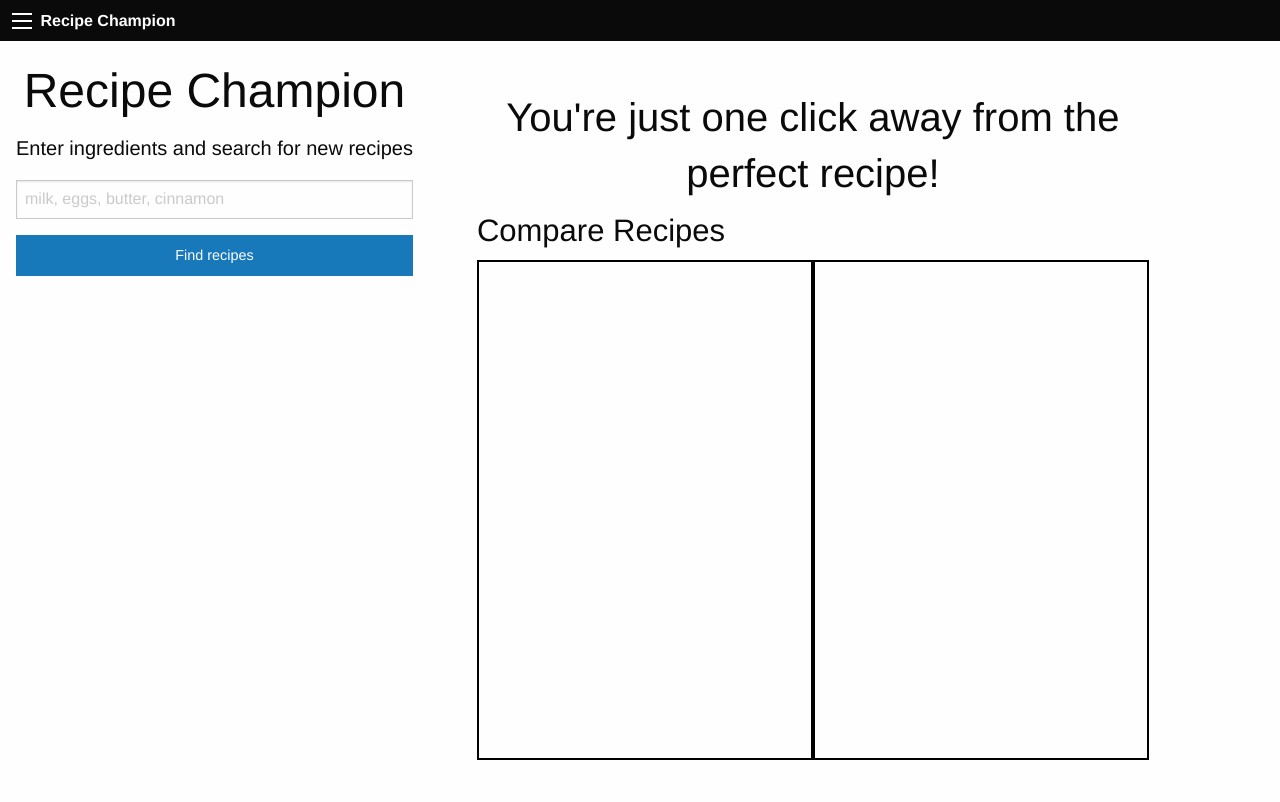
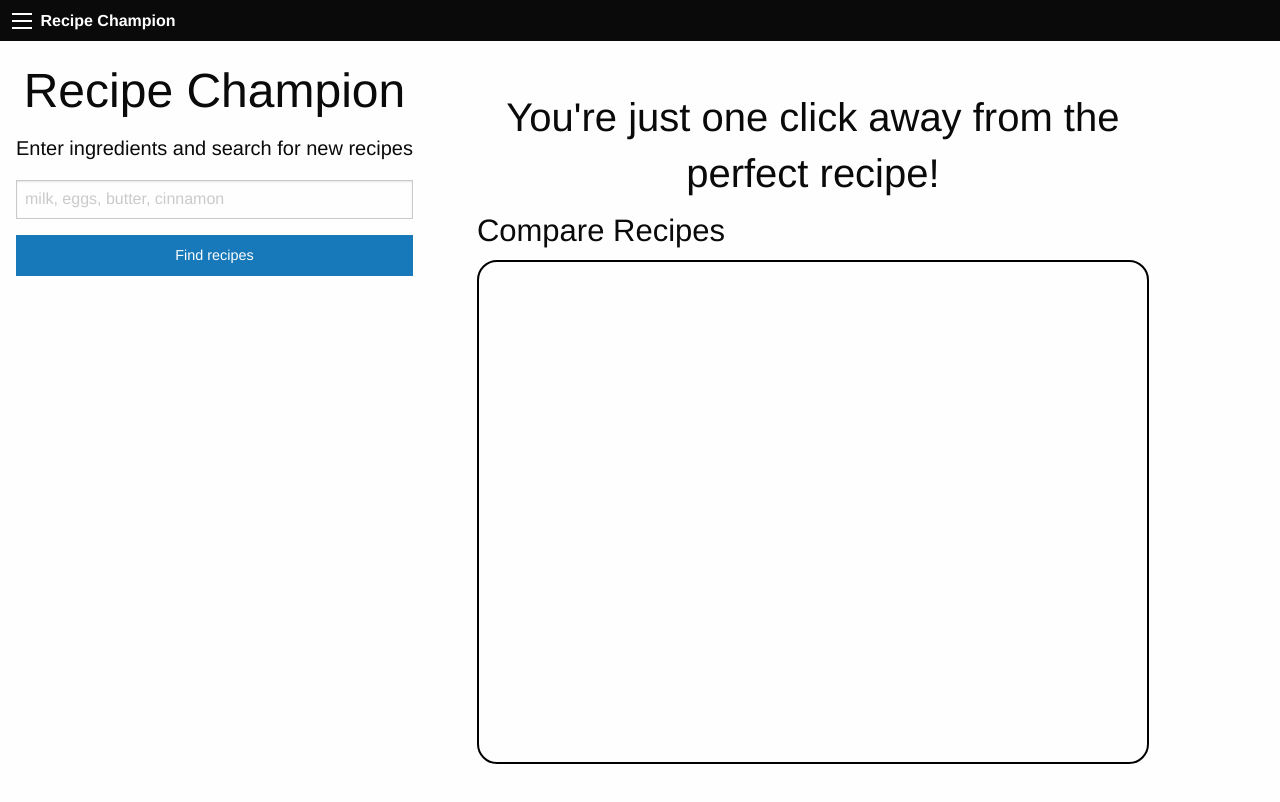
Before and after one commit to mrogers23458/recipe-champion, a plain HTML site: page assets/main.html in a window 1280 px wide. Drawn offline with nearby package versions, Linux system fonts and the light colour scheme; no server answers.

Commit message:
Changed recipe border, moved google search to head

```diff
--- a/assets/css/style.css
+++ b/assets/css/style.css
@@ -98,8 +98,8 @@ li {
   .light .tagcloud--item:hover {
     background-color: rgba(255,255,255,.1);
     border: 1px solid #fff;
-  }
-/* word cloud CSS ends here */
+  }  /* word cloud CSS ends here */
+
 /* Tucker - Don't need to keep any styling the same, the flex box and width stuff is
 important. Some recipes have odd entries so the card width is set to be flexible
 with what spoontacular gives us. Selectors for applying styles are important */
@@ -128,13 +128,18 @@ with what spoontacular gives us. Selectors for applying styles are important */
     display: flex;
     flex-flow: row nowrap;
     justify-content: center;
+    border: 2px solid black;
+    border-radius: 20px 20px;
 }
 
 [class^="recipe-compare-card"] {
     flex: 0 1 50%;
     min-height: 500px;
-    /* Temp Border */
-    border: 2px solid black;
+    border-radius: 20px 20px;
+}
+
+[class^="recipe-compare-card"]:focus {
+    border: 2px solid pink;
 }
 
 #recipeContainer {
--- a/assets/main.html
+++ b/assets/main.html
@@ -8,6 +8,8 @@
     <link rel="stylesheet" href="https://cdn.jsdelivr.net/npm/foundation-sites@6.6.3/dist/css/foundation.min.css" integrity="sha256-ogmFxjqiTMnZhxCqVmcqTvjfe1Y/ec4WaRj/aQPvn+I=" crossorigin="anonymous">
     <!--local link to stylesheet-->
     <link rel="stylesheet" href="./css/style.css">
+    <!-- Google Search -->
+    <script async src="https://cse.google.com/cse.js?cx=c2814624162df8fe5"></script>
     <title>RC Main</title>
 </head>
 <body>
@@ -60,9 +62,10 @@
                         <div class="recipe-compare-card-1"></div>
                         <div class="recipe-compare-card-2"></div>
                     </div>
+
                     <!-- Google PSearch -->
-                    <script async src="https://cse.google.com/cse.js?cx=c2814624162df8fe5"></script>
                     <div class="gcse-search"></div>
+
                     <!--Container to be popluated by recipe cards-->
                     <div id="recipeContainer"></div>
                 </div>
```
